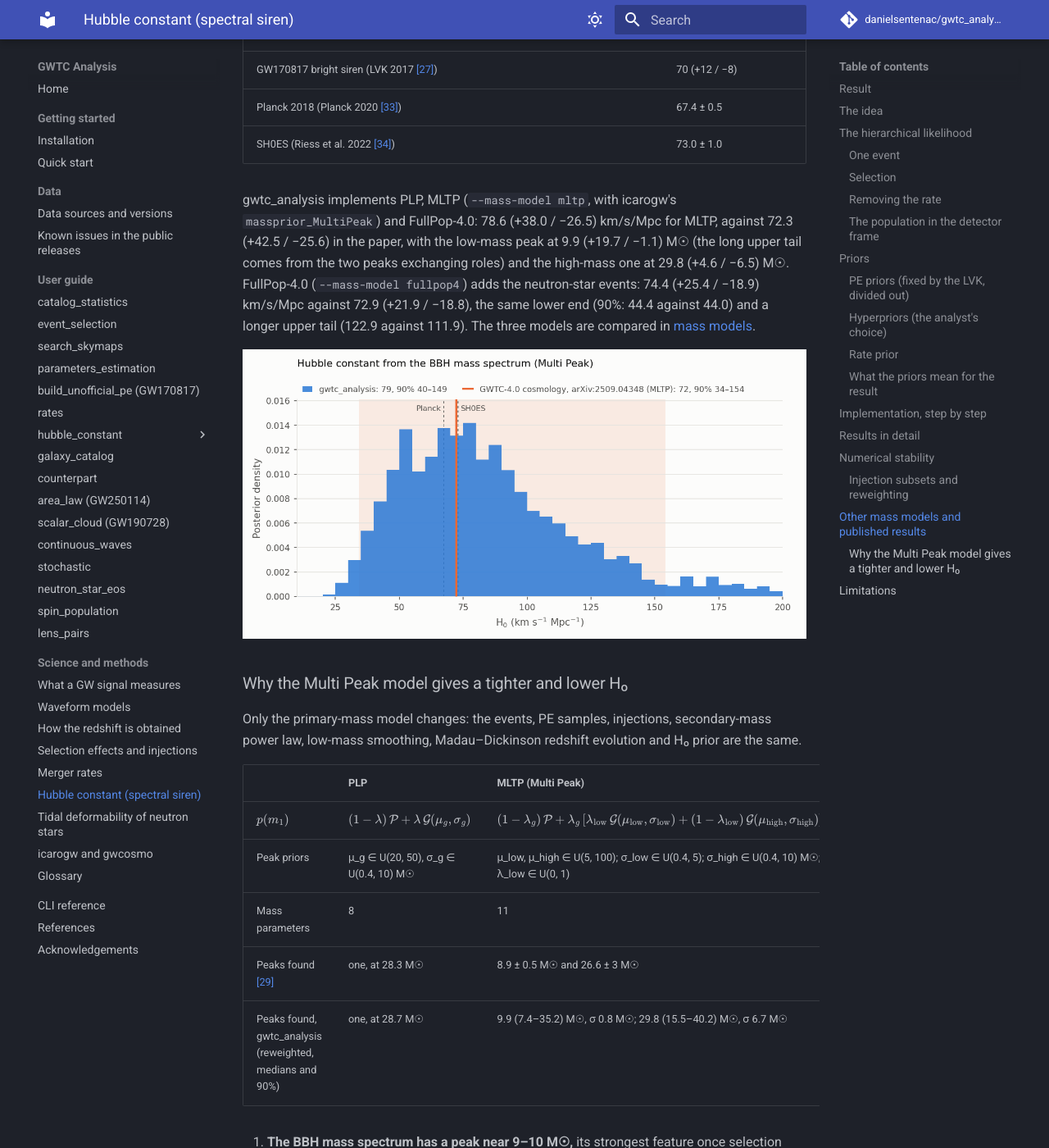
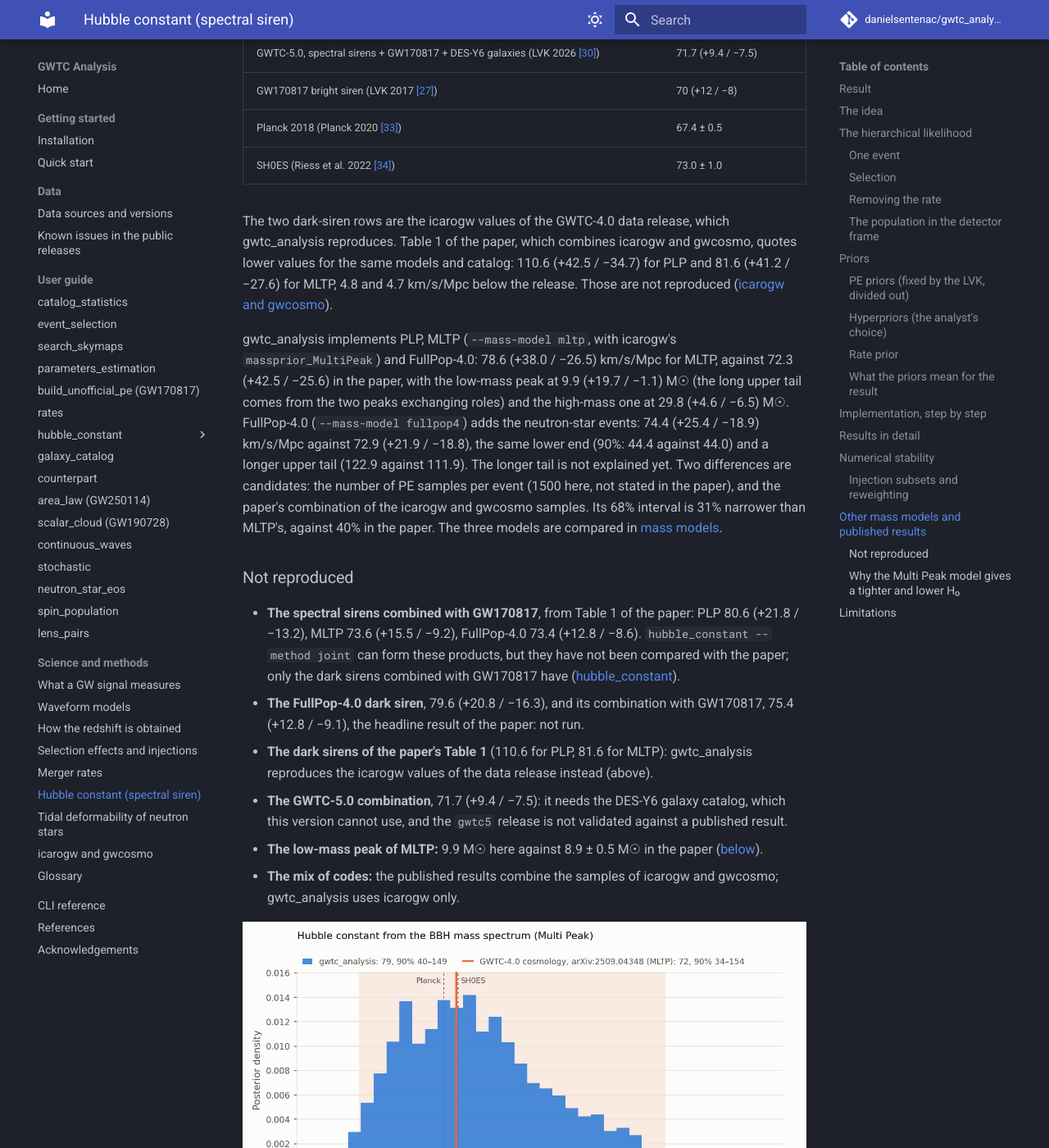
Before and after one commit to danielsentenac/gwtc_analysis, an MkDocs documentation site: the page built from docs/science/spectral-siren.md, in a window 1280 px wide and 1400 px high, scrolled down 11438 px. Shown: the whole window at 82% size. Built offline with MkDocs 1.6.1 and Material for MkDocs 9.7.7, drawn with Linux system fonts in a browser that asks for light colours; comment, search, counter and statistics services are not loaded; some of the changed text lies outside the part shown.

Commit message:
docs spectral siren: what is and is not reproduced
The dark-siren rows reproduce the icarogw values of the data release, not the
paper's Table 1 (icarogw and gwcosmo combined); the FullPop-4.0 upper tail is
not explained yet; "PE releases" instead of "PE samples"; a list of the
published results not reproduced; our MLTP/PLP Bayes factor.

Co-Authored-By: Claude Opus 5.5 <noreply@anthropic.com>

```diff
--- a/docs/science/spectral-siren.md
+++ b/docs/science/spectral-siren.md
@@ -8,7 +8,8 @@ galaxy catalog, and how its result compares with the published LVK measurement.
 
 The mode reproduces the *Power Law + Peak* (PLP) spectral-siren measurement of the GWTC-4.0
 cosmology paper (LVK 2026 [\[29\]](../references.md#ref-29), published version v3), with the same event
-selection, PE samples, injections, population model and priors:
+selection, PE releases, injections, population model and priors (the paper does not state its number of PE
+samples per event, which moves H₀ by a few km/s/Mpc, [below](#injection-subsets-and-reweighting)):
 
 | Quantity | gwtc_analysis | GWTC-4.0 paper [\[29\]](../references.md#ref-29) |
 |---|---|---|
@@ -373,13 +374,37 @@ features the mass spectrum has, the better it pins the redshift (spectral sirens
 | Planck 2018 (Planck 2020 [\[33\]](../references.md#ref-33)) | 67.4 ± 0.5 |
 | SH0ES (Riess et al. 2022 [\[34\]](../references.md#ref-34)) | 73.0 ± 1.0 |
 
+The two dark-siren rows are the icarogw values of the GWTC-4.0 data release, which gwtc_analysis reproduces. Table 1 of
+the paper, which combines icarogw and gwcosmo, quotes lower values for the same models and catalog: 110.6
+(+42.5 / −34.7) for PLP and 81.6 (+41.2 / −27.6) for MLTP, 4.8 and 4.7 km/s/Mpc below the release. Those are not
+reproduced ([icarogw and gwcosmo](icarogw-gwcosmo.md)).
+
 gwtc_analysis implements PLP, MLTP (`--mass-model mltp`, with icarogw's `massprior_MultiPeak`) and FullPop-4.0:
 78.6 (+38.0 / −26.5) km/s/Mpc for MLTP, against 72.3 (+42.5 / −25.6) in the paper, with the low-mass
 peak at 9.9 (+19.7 / −1.1) M☉ (the long upper tail comes from the two peaks exchanging roles) and the
 high-mass one at 29.8 (+4.6 / −6.5) M☉. FullPop-4.0 (`--mass-model fullpop4`) adds the neutron-star events: 74.4
 (+25.4 / −18.9) km/s/Mpc against 72.9 (+21.9 / −18.8), the same lower end (90%: 44.4 against 44.0) and a longer
-upper tail (122.9 against 111.9). The
+upper tail (122.9 against 111.9). The longer tail is not explained yet. Two differences are candidates: the
+number of PE samples per event (1500 here, not stated in the paper), and the paper's combination of the icarogw and
+gwcosmo samples. Its 68% interval is 31% narrower than MLTP's, against 40% in the paper. The
 three models are compared in [mass models](../modes/hubble-constant.md#mass-models).
+
+### Not reproduced
+
+- **The spectral sirens combined with GW170817**, from Table 1 of the paper: PLP 80.6 (+21.8 / −13.2),
+  MLTP 73.6 (+15.5 / −9.2), FullPop-4.0 73.4 (+12.8 / −8.6). `hubble_constant --method joint` can form these
+  products, but they have not been compared with the paper; only the dark sirens combined with GW170817 have
+  ([hubble_constant](../modes/hubble-constant.md#mass-models)).
+- **The FullPop-4.0 dark siren**, 79.6 (+20.8 / −16.3), and its combination with GW170817,
+  75.4 (+12.8 / −9.1), the headline result of the paper: not run.
+- **The dark sirens of the paper's Table 1** (110.6 for PLP, 81.6 for MLTP): gwtc_analysis reproduces the icarogw
+  values of the data release instead (above).
+- **The GWTC-5.0 combination**, 71.7 (+9.4 / −7.5): it needs the DES-Y6 galaxy catalog, which this version
+  cannot use, and the `gwtc5` release is not validated against a published result.
+- **The low-mass peak of MLTP:** 9.9 M☉ here against 8.9 ± 0.5 M☉ in the paper
+  ([below](#why-the-multi-peak-model-gives-a-tighter-and-lower-h0)).
+- **The mix of codes:** the published results combine the samples of icarogw and gwcosmo; gwtc_analysis uses
+  icarogw only.
 
 ![H0 posterior, Multi Peak](../img/h0_posterior_mltp.png)
 
@@ -410,7 +435,8 @@ low-mass smoothing, Madau–Dickinson redshift evolution and H₀ prior are the
 4. **PLP is pulled high.** In the PLP posterior α is correlated with H₀ (+0.52,
    [above](#results-in-detail)): when the power law steepens to absorb the low-mass excess, H₀ goes up.
    The paper finds the same ("a single peak is unable to fit the complex low-mass structure"), and the
-   data mildly prefer MLTP over PLP.
+   data mildly prefer MLTP over PLP (log₁₀ B = 0.46 in our runs,
+   [mass models](../modes/hubble-constant.md#mass-models)).
 
 FullPop-4.0 goes further (72.9 (+21.9 / −18.8) in the paper, 74.4 (+25.4 / −18.9) reproduced): it adds the neutron-star events (141 events) and models
 the gap between neutron stars and black holes, whose edges are further sharp features at known masses
```
